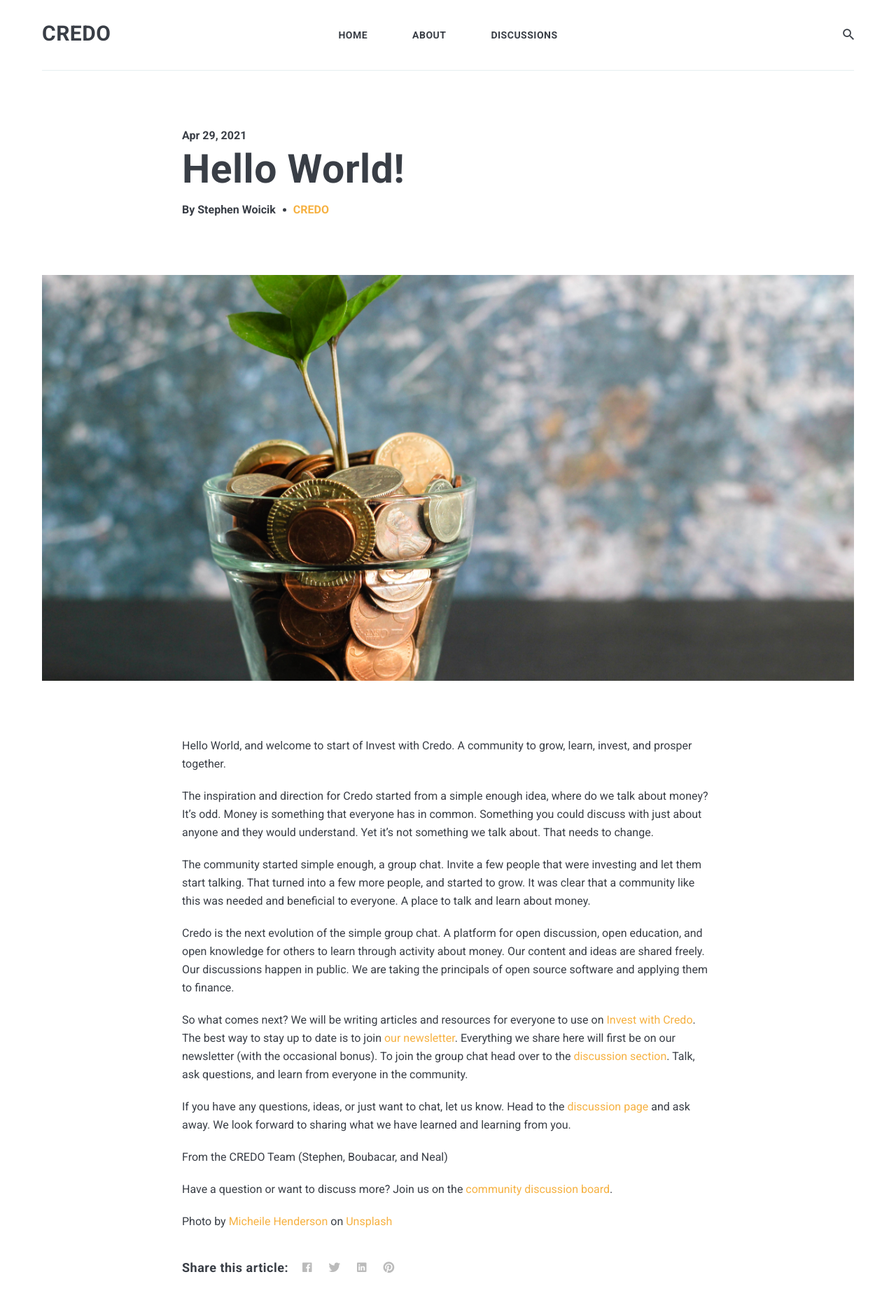
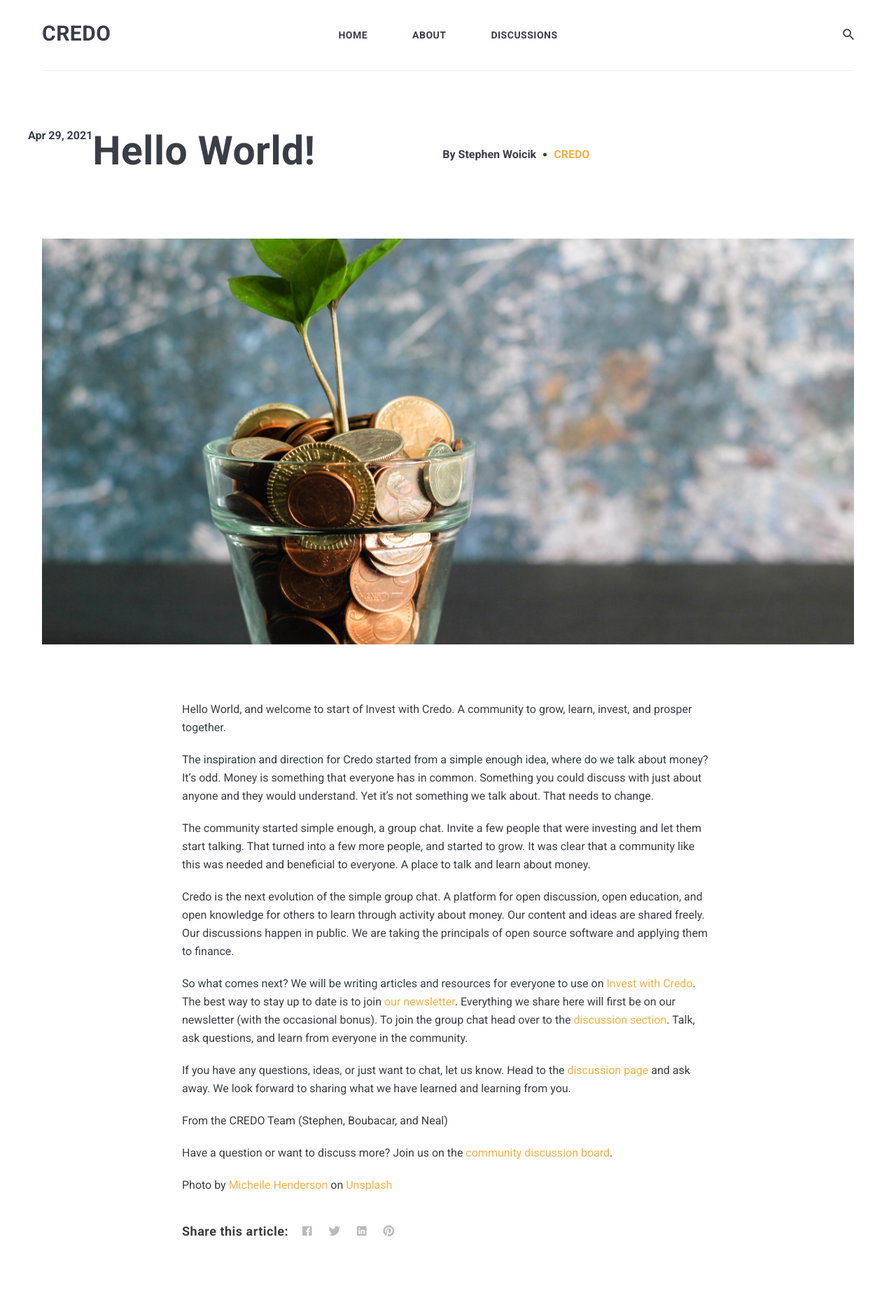
Before and after one commit to investwithcredo/investwithcredo.com, a Jekyll site: the page built from _posts/2021-04-29-hello-world.md, in a window 1280 px wide. Shown: the top 1878 px of the page at 70% size. Built offline with Jekyll 4.4.1, drawn with Linux system fonts in a browser that asks for light colours; nearby versions of some CDN libraries.

Commit message:
Update post.html

```diff
--- a/_layouts/post.html
+++ b/_layouts/post.html
@@ -4,7 +4,7 @@ layout: default
 <div class="container">
   <div class="post-title-box">
     <div class="row">
-      <div class="col col-10 push-2 col-11 push-t-1 col-m-12 push-m-0">
+      <!--<div class="col col-10 push-2 col-11 push-t-1 col-m-12 push-m-0">-->
         <span class="post__date">
           <time datetime="{{ page.date | date_to_xmlschema }}">{{page.date | date: '%b %d, %Y'}}</time>
         </span>
@@ -26,7 +26,7 @@ layout: default
           </div>
           {% endif %}
         </div>
-      </div>
+      <!--</div>-->
     </div>
   </div>
 
```
